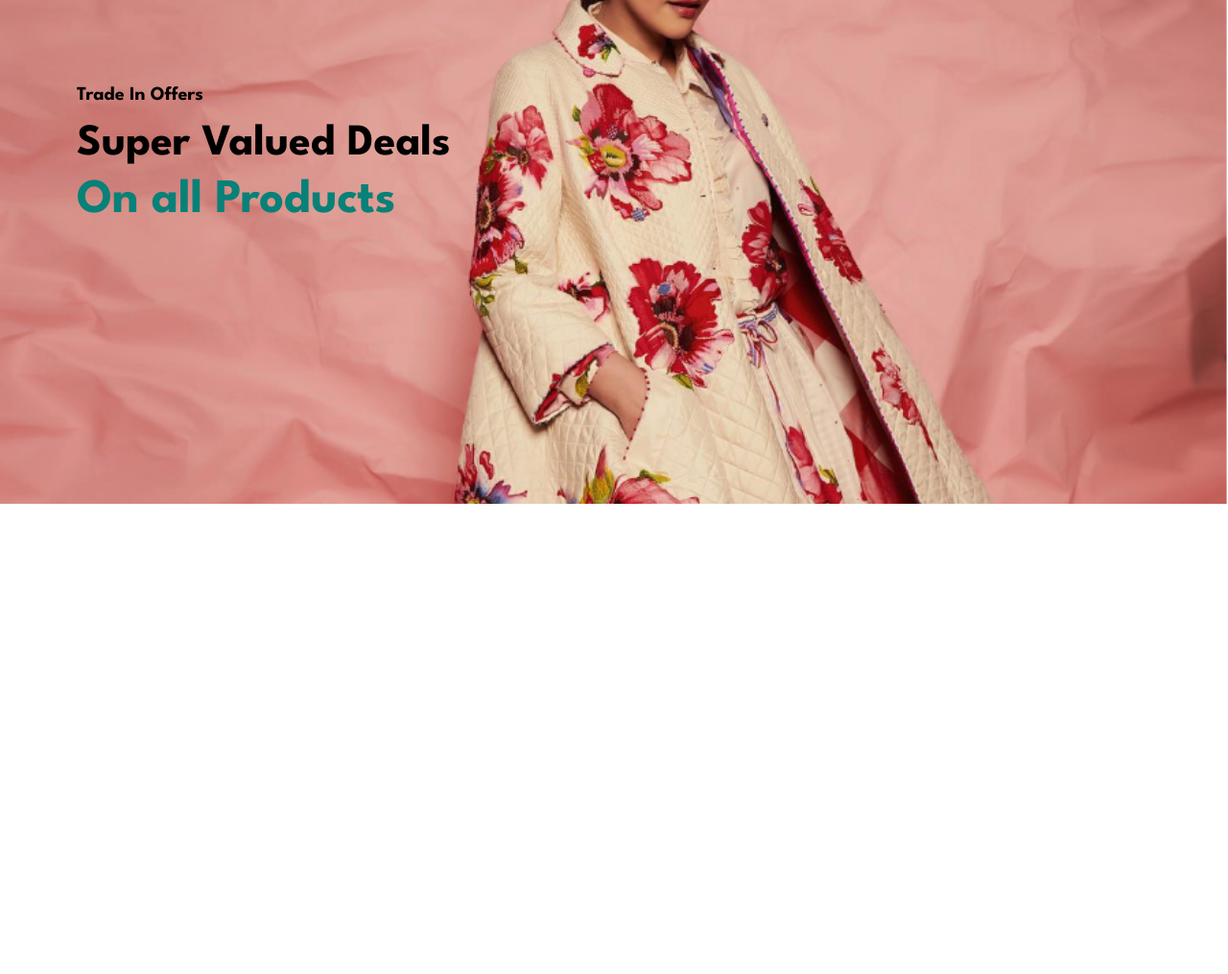
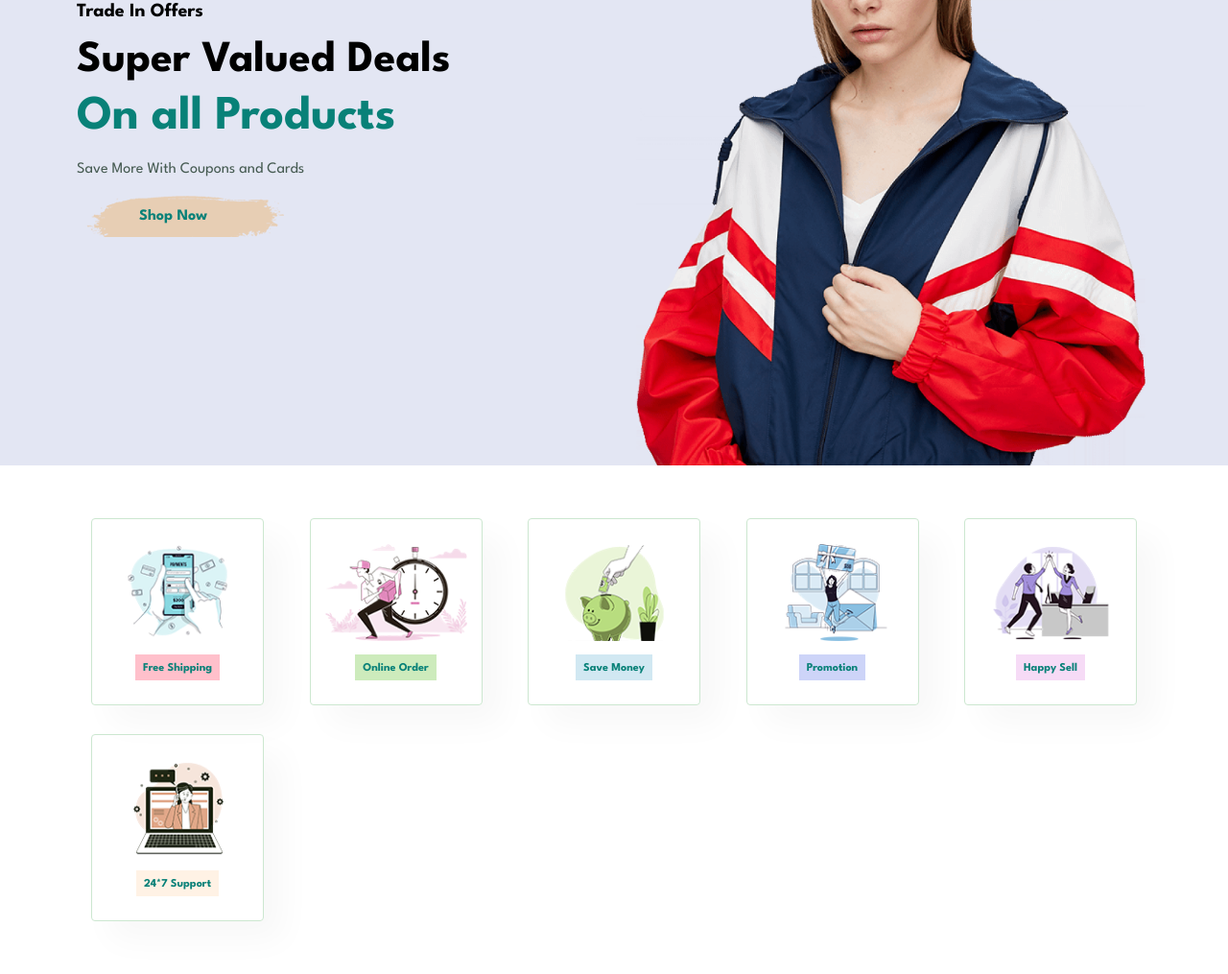
Before and after one commit to rohitkadav/E-Commerce-Website, a plain HTML site: page index.html in a window 1280 px wide. Shown: the part 319-1334 px from the top of the page at 96% size. Before the commit the page ends 844 px from the top, so only its background shows below. Drawn offline with Linux system fonts and the light colour scheme.

Commit message:
Added feature Section

```diff
--- a/css/style.css
+++ b/css/style.css
@@ -49,9 +49,9 @@ body {
     display: flex;
     align-items: center;
     justify-content:space-between ;
-    padding: 10px 50px;
+    padding: 0px 50px;
     background:#F2F9FF;
-    box-shadow: 0 5px 15px rgb(0,0,0,.1);
+    box-shadow: 0 5px 15px rgb(0,0,0,.3);
     z-index: 999;
     position:sticky;
     top: 0;
@@ -83,7 +83,7 @@ body {
 
 }
 .logo{
-    height: 100px;
+    height: 80px;
     width: 300px;
 }
 #navbar li a:hover{
@@ -107,10 +107,10 @@ body {
 
 /* Home page */
 #hero {
-    background-image:url("../images/home.png") ;
+    background-image:url("../images/hero4.png") ;
     height: 90vh;
     width: 100%;
-    background-size: cover;
+    background-size:cover;
     background-position:top 25% right 0 ;
     padding: 0px 80px;
     display:flex ;
@@ -128,9 +128,10 @@ body {
     color:#088178;
 }
 #hero button {
-    background-color: beige;
-    height: 50px;
-    width: 100px;
+    background : url("../images/button.png");
+    background-color: transparent;
+    padding: 14px 80px 14px 65px;
+    background-repeat: no-repeat;
     border-radius: 1.5rem;
     border: none;
     font-size: 1rem;
@@ -140,3 +141,66 @@ body {
 
 
 }
+
+#feature .fe-box {
+    width: 180px;
+    text-align: center;
+    padding: 25px 15px;
+    box-shadow: 20px 20px 34px rgb(0,0,0,.03) ;
+    border: 1px solid #cce7d0;
+    border-radius: 4px;
+    margin: 15px;
+
+
+
+}
+#feature .fe-box img {
+    width: 100%;
+    margin-bottom: 10px;
+}
+
+#feature .fe-box:hover {
+    box-shadow: 10px 10px 54px rgb(70,62,221,.2);
+
+}
+
+#feature .fe-box h6 {
+    display: inline-block;
+   padding:9px 8px 6px 8px ;
+   background-color: pink;
+   line-height: 1;
+   color: #088178;
+
+
+
+
+}
+#feature .fe-box:nth-child(2) h6 {
+    background-color:#cdebbc;
+
+}
+#feature .fe-box:nth-child(3) h6 {
+    background-color:#d1e8f2;
+
+}
+#feature .fe-box:nth-child(4) h6 {
+    background-color:#cdd4f8;
+
+}
+#feature .fe-box:nth-child(5) h6 {
+    background-color:#f6dbf6;
+
+}
+#feature .fe-box:nth-child(6) h6 {
+    background-color:#fff2e5;
+
+}
+
+#feature {
+    display: flex;
+    align-items:center ;
+    justify-content:space-between ;
+    flex-wrap: wrap;
+
+
+}
--- a/index.html
+++ b/index.html
@@ -11,7 +11,7 @@
 </head>
 <body>
     <section id="header">
-        <a href="#"> <img src="./images/Tech Sword (1).png" class="logo"></a>
+        <a href="#"> <img src="./images/Heritage.png" class="logo"></a>
         <div id="navbar">
             <li><a class="active" href="index.html">Home</a></li>
             <li><a href="shop.html">shop</a></li>
@@ -31,6 +31,41 @@
         <h4>Trade In Offers</h4>
         <h2>Super Valued Deals</h2>
         <h1>On all Products</h1>
+        <p>Save More With Coupons and Cards</p>
+        <button>Shop Now</button>
+
+    </section>
+
+    <section id="feature" class="section-p1">
+        <div class="fe-box">
+            <img src="./images/Features/f1.png">
+            <h6>Free Shipping</h6>
+        </div>
+        <div class="fe-box">
+            <img src="./images/Features/f2.png">
+            <h6>Online Order</h6>
+        </div>
+        <div class="fe-box">
+            <img src="./images/Features/f3.png">
+            <h6>Save Money</h6>
+        </div>
+        <div class="fe-box">
+            <img src="./images/Features/f4.png">
+            <h6>Promotion</h6>
+        </div>
+        <div class="fe-box">
+            <img src="./images/Features/f5.png">
+            <h6>Happy Sell</h6>
+        </div>
+        <div class="fe-box">
+            <img src="./images/Features/f6.png">
+            <h6>24*7 Support</h6>
+        </div>
+
+
+    </section>
+
+    <section id="featuredProd">
 
     </section>
 
```
Also changed, not shown: images/Features/f1.png (added), images/Features/f2.png (added), images/Features/f3.png (added), images/Features/f4.png (added), images/Features/f5.png (added), images/Features/f6.png (added), images/button.png (added), images/hero4.png (added), 1 other file.
